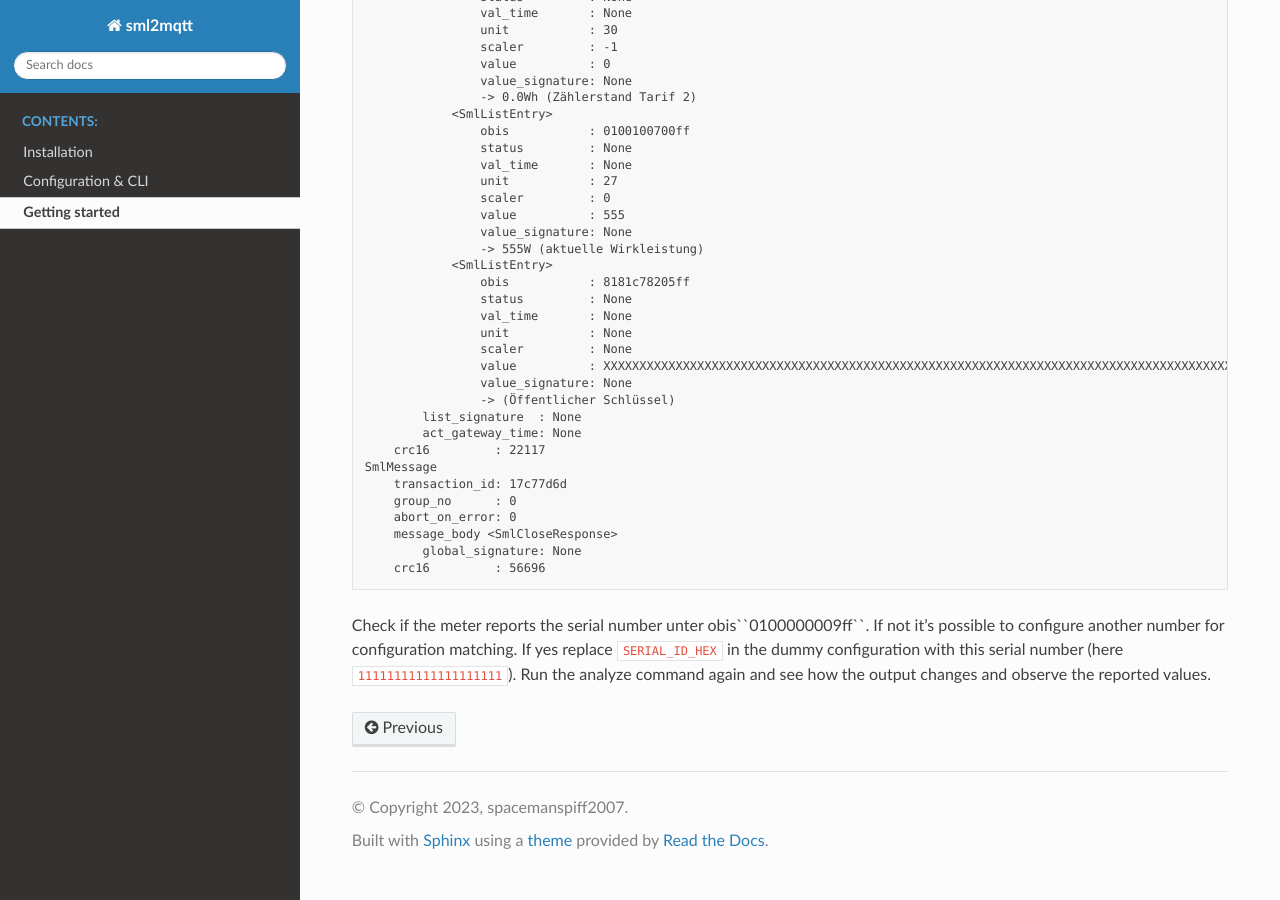
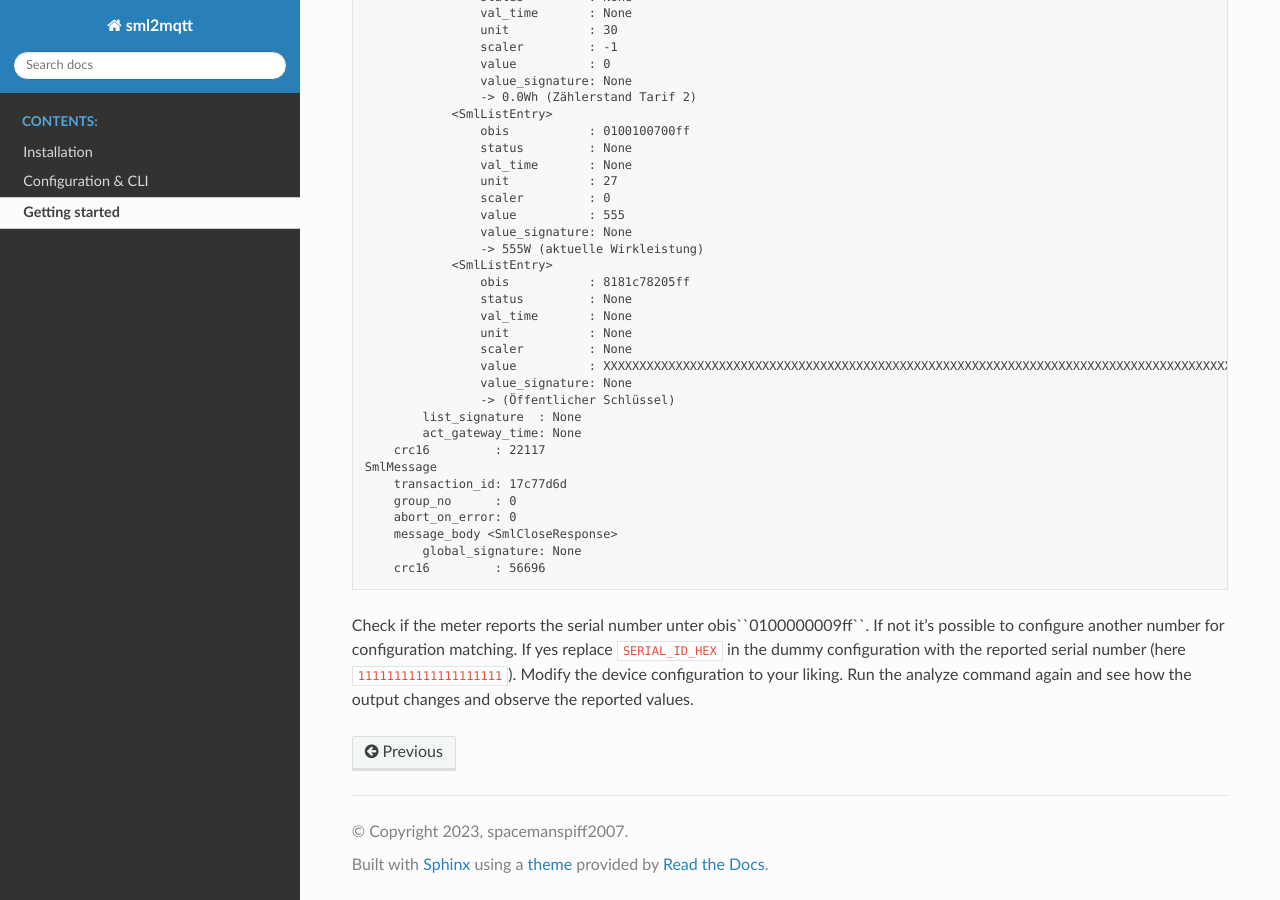
Before and after one commit to spacemanspiff2007/sml2mqtt, a Sphinx documentation site: the page built from docs/getting_started.rst, in a window 1280 px wide and 900 px high, scrolled down 1483 px. Built offline with Sphinx 7.4.7 and the Read the Docs theme 2.0.0, drawn with Linux system fonts in a browser that asks for light colours.

Commit message:
fixed docs

```diff
--- a/docs/getting_started.rst
+++ b/docs/getting_started.rst
@@ -118,5 +118,7 @@
 
 Check if the meter reports the serial number unter obis``0100000009ff``.
 If not it's possible to configure another number for configuration matching.
-If yes replace ``SERIAL_ID_HEX`` in the dummy configuration with this serial number (here ``11111111111111111111``).
+If yes replace ``SERIAL_ID_HEX`` in the dummy configuration with the reported
+serial number (here ``11111111111111111111``).
+Modify the device configuration to your liking.
 Run the analyze command again and see how the output changes and observe the reported values.
--- a/docs/installation.rst
+++ b/docs/installation.rst
@@ -18,7 +18,9 @@
 
     cd /opt/sml2mqtt
 
-If the folder does not exist yet you can create it with the ``mkdir`` command.
+If the folder does not exist yet you can create it with the ``mkdir`` command::
+
+    mkdir /opt/sml2mqtt
 
 
 Create virtual environment (this will create a new subfolder "venv")::
```
